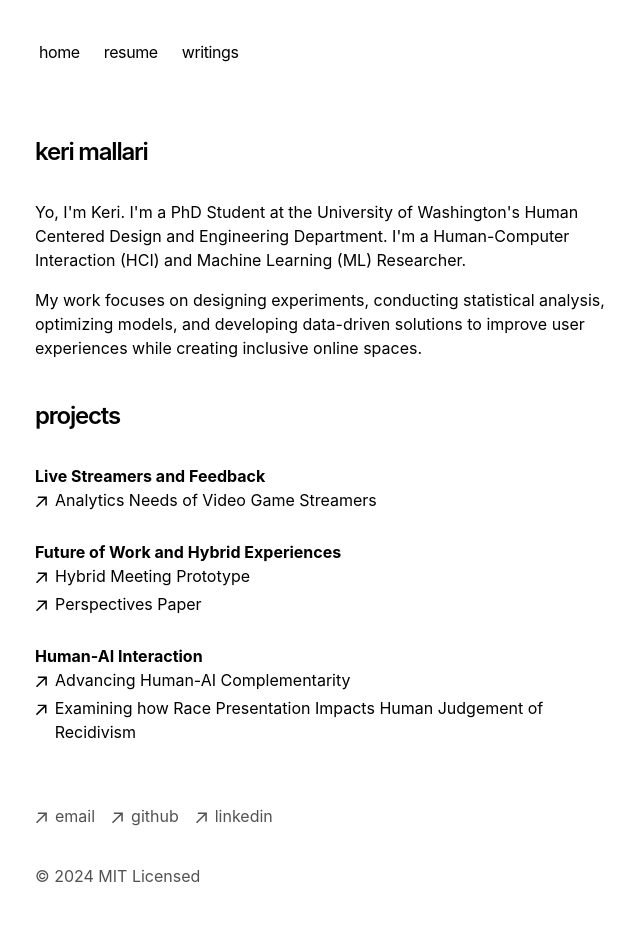
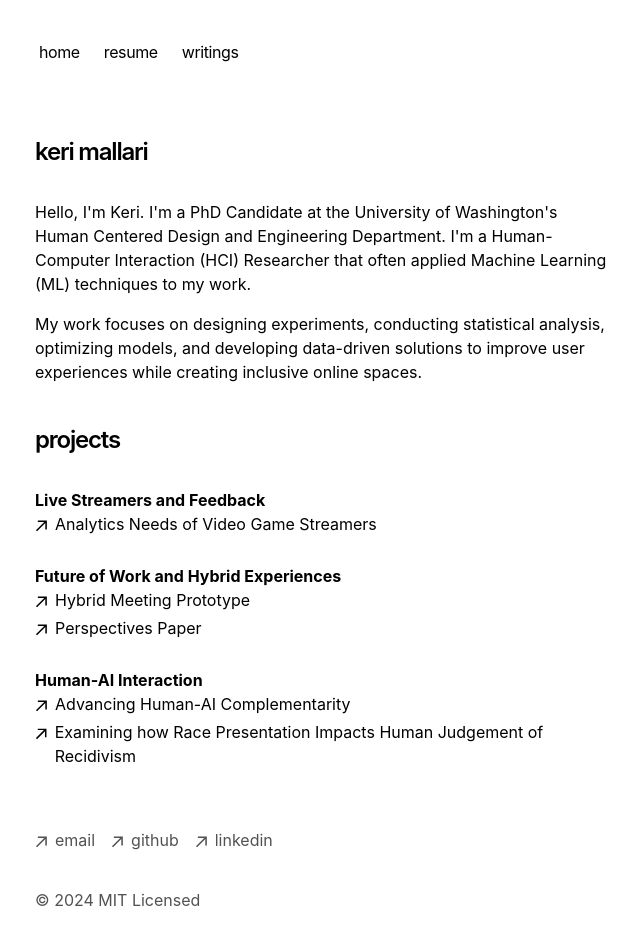
Before and after one commit to kerixyz/kerixyz.github.io, a Next.js app: page / in a window 1280 px wide. Shown: the top 944 px of the page, without its empty margins (317-957 px from the left). Built offline with nearby package versions, Linux system fonts and the light colour scheme.

Commit message:
Update page.tsx

```diff
--- a/app/page.tsx
+++ b/app/page.tsx
@@ -25,7 +25,7 @@ export default function Page() {
         keri mallari
       </h1>
       <p className="mb-4">
-        {`Yo, I'm Keri. I'm a PhD Student at the University of Washington's Human Centered Design and Engineering Department. I'm a Human-Computer Interaction (HCI) and Machine Learning (ML) Researcher.`}
+        {`Hello, I'm Keri. I'm a PhD Candidate at the University of Washington's Human Centered Design and Engineering Department. I'm a Human-Computer Interaction (HCI) Researcher that often applied Machine Learning (ML) techniques to my work.`}
       </p>
 
       <p className="mb-4">
```
